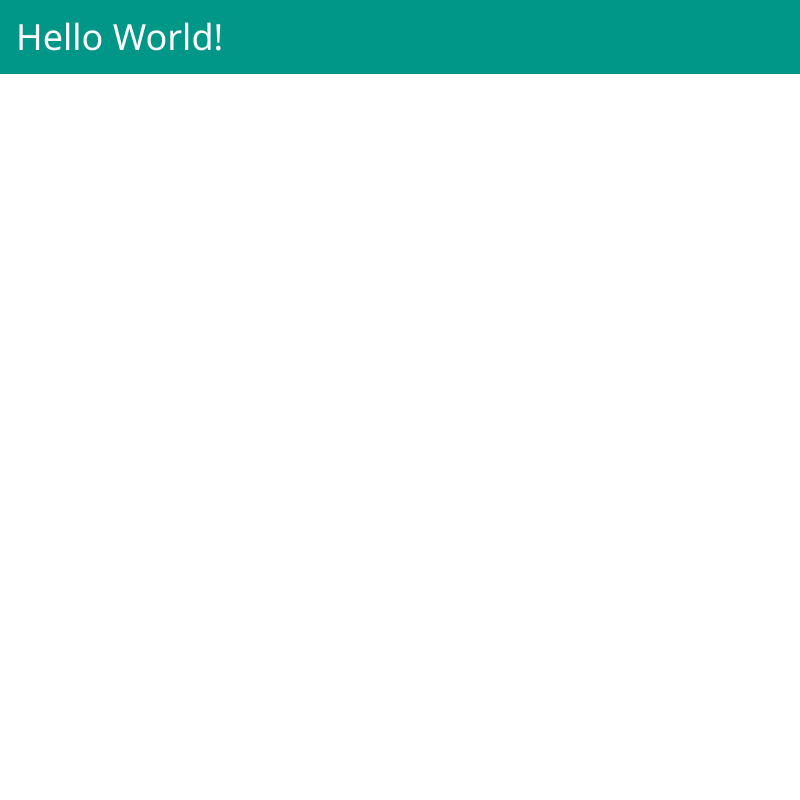
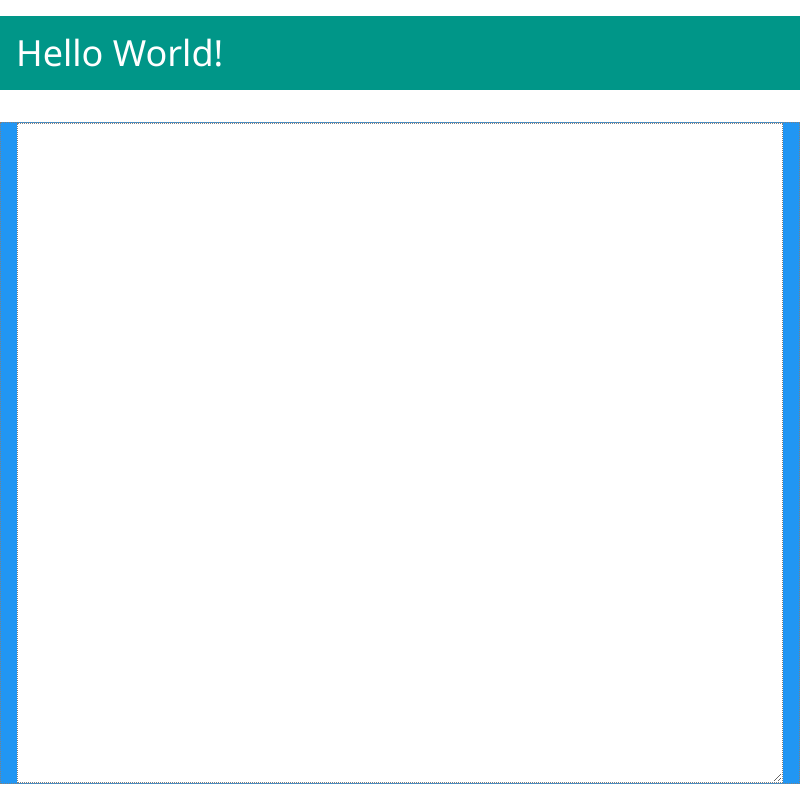
Before and after one commit to dlorpen/helloworld, an Electron app: page index.html in a window 800 px wide. Drawn offline with Linux system fonts and the light colour scheme.

Commit message:
Autoresizing of text area seems to work

```diff
--- a/index.html
+++ b/index.html
@@ -3,10 +3,19 @@
   <head>
     <title>Hello World!</title>
     <link rel="stylesheet" href="./w3.css" />
+    <link rel="stylesheet" href="./textarea.css" />
   </head>
   <body>
-    <div class="w3-container w3-teal">
+    <div class="box">
+    <div class="w3-panel w3-teal">
       <h1>Hello World!</h1>
     </div>
+    <form class="row content w3-panel w3-blue">
+      <div class="box">
+	<textarea class="row content w3-input">
+	</textarea>
+      </div>
+    </form>
+    </dev>
   </body>
 </html>
--- /dev/null
+++ b/textarea.css
@@ -0,0 +1,32 @@
+html,
+body {
+  height: 100%;
+  margin: 0;
+}
+
+.box {
+  display: flex;
+  flex-flow: column;
+  height: 100%;
+}
+
+.box .row {
+  border: 1px dotted grey;
+}
+
+.box .row.header {
+  flex: 0 1 auto;
+  /* The above is shorthand for:
+  flex-grow: 0,
+  flex-shrink: 1,
+  flex-basis: auto
+  */
+}
+
+.box .row.content {
+  flex: 1 1 auto;
+}
+
+.box .row.footer {
+  flex: 0 1 40px;
+}
```
